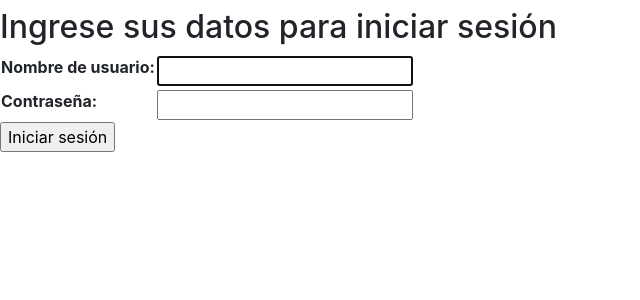
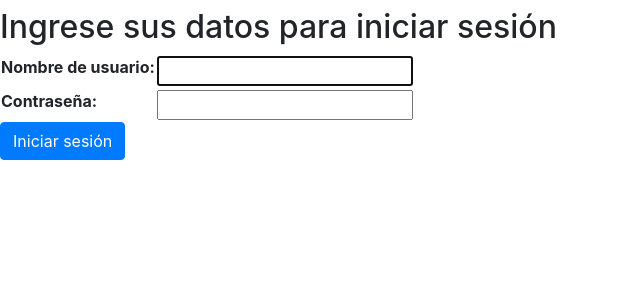
Before and after one commit to grupo5coder/proyectoG5, a Django app: page /login in a window 1280 px wide; the page is wider, and only the part inside the window is pictured. Shown: the part 56-356 px from the top of that part, without its empty margins (0-640 px from the left). Run offline with Django 4.2, Linux system fonts and the light colour scheme; parts of the project's set-up code (start-up, migrations or seed data) failed here and were passed over.

Commit message:
Update login.html

```diff
--- a/templates/auth/login.html
+++ b/templates/auth/login.html
@@ -13,7 +13,7 @@ Agregar Proveedor
             <table>
                 {{form.as_table}}
             </table>
-            <input type="submit", value="Iniciar sesión">
+            <input class="btn btn-primary" type="submit", value="Iniciar sesión">
         </form>
 
 {% endblock %}
```
